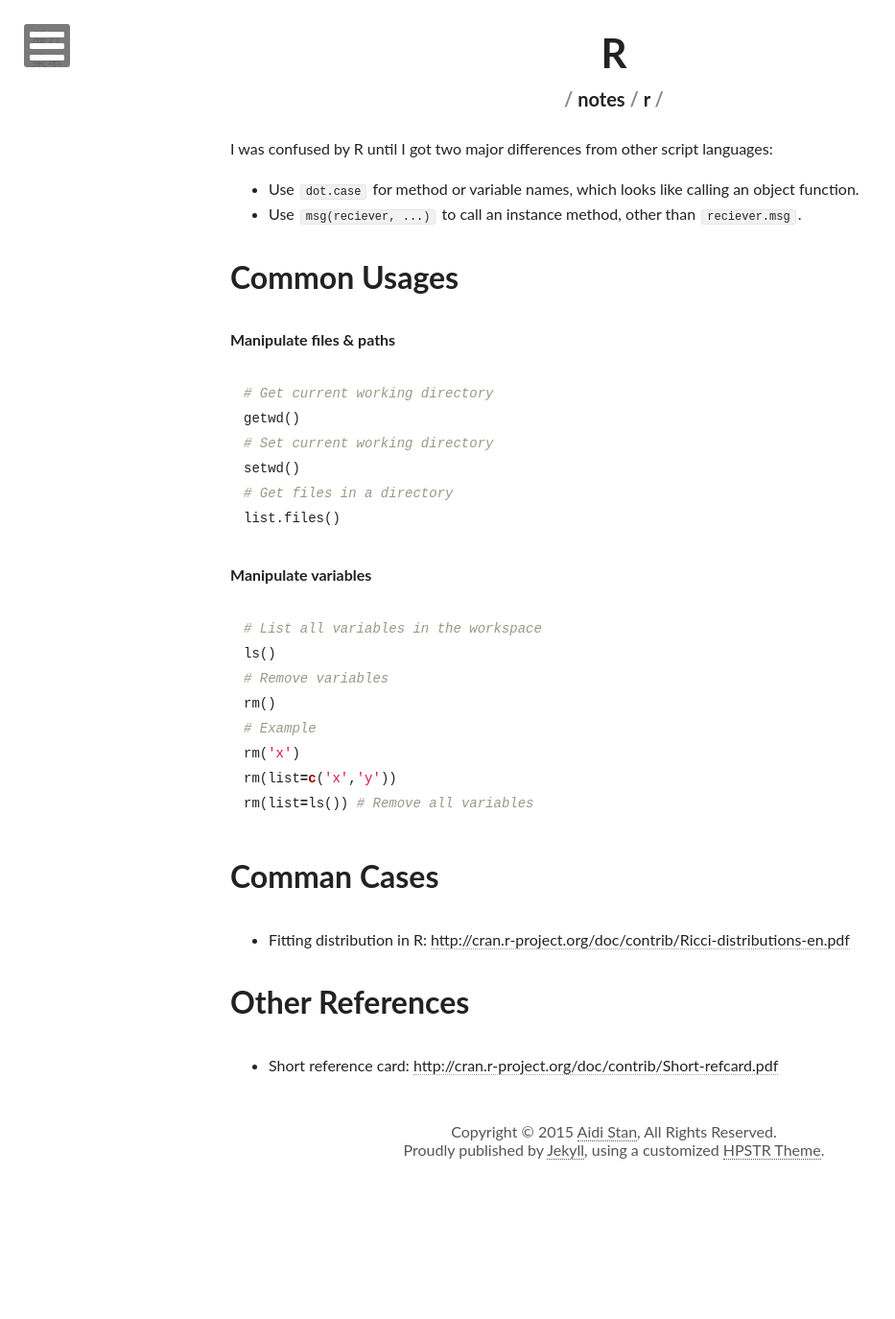
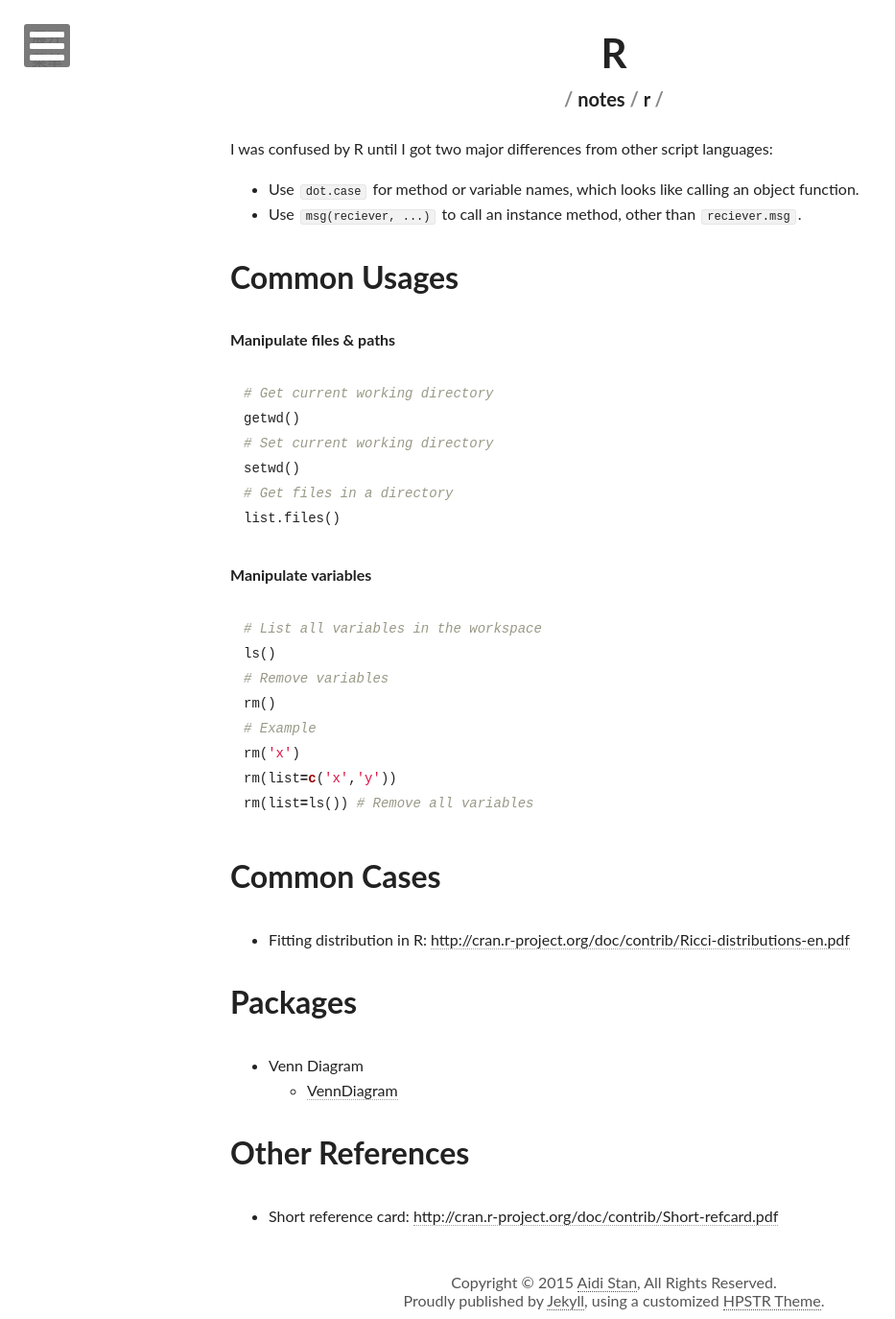
Before and after one commit to alex970448359/site-blog.aiditan.me, a Jekyll site: the page built from _notes/r.md, in a window 1280 px wide. Shown: the whole page at 96% size, without its empty margins (0-933 px from the left). Built offline with Jekyll 4.4.1, drawn with Linux system fonts in a browser that asks for light colours; nearby versions of some CDN libraries; comment, search, counter and statistics services are not loaded; before the commit the page ends 1217 px from its top, so only the background shows below that.

Commit message:
Update r.md

```diff
--- a/_notes/r.md
+++ b/_notes/r.md
@@ -40,10 +40,14 @@ rm(list=ls()) # Remove all variables
 {% endhighlight %}
 
 
-# Comman Cases
+# Common Cases
 
 - Fitting distribution in R: [http://cran.r-project.org/doc/contrib/Ricci-distributions-en.pdf](http://cran.r-project.org/doc/contrib/Ricci-distributions-en.pdf)
 
+# Packages
+
+- Venn Diagram
+  - [VennDiagram](http://cran.r-project.org/web/packages/VennDiagram/)
 
 # Other References
 
```
